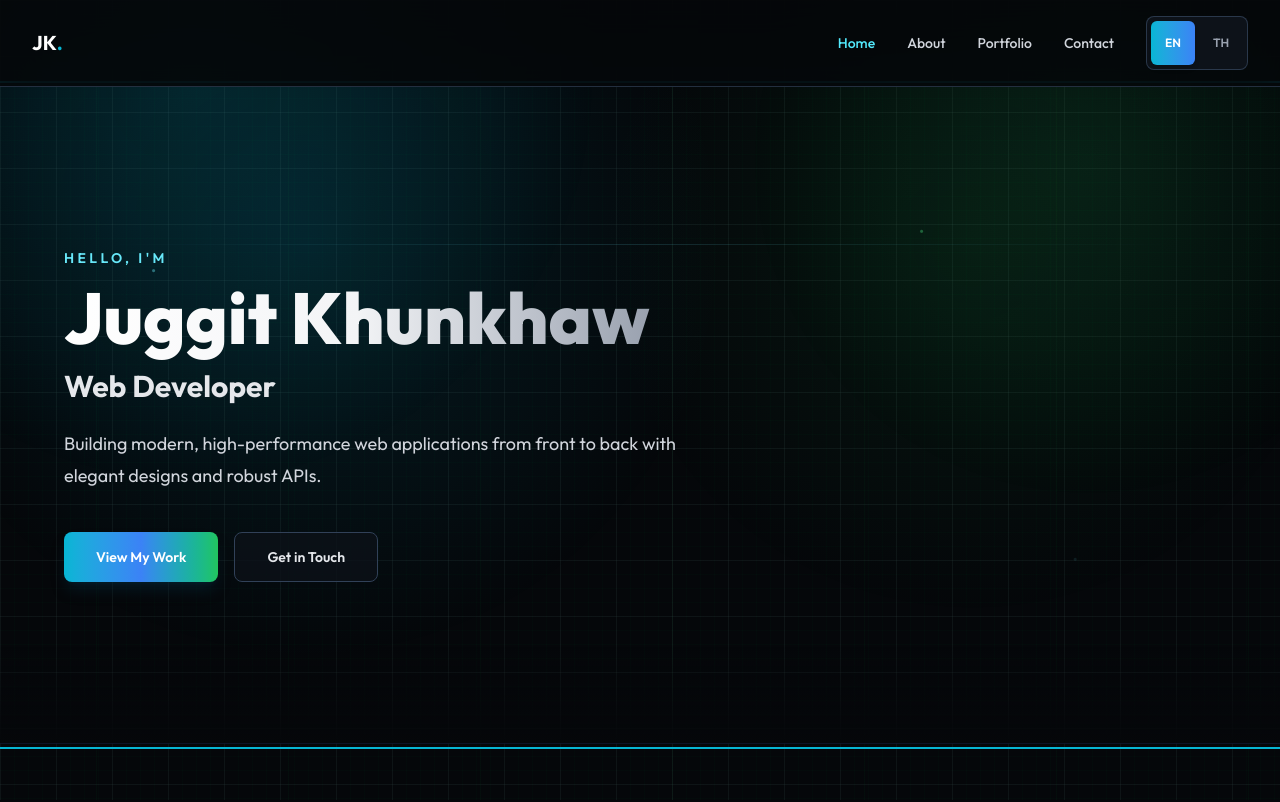
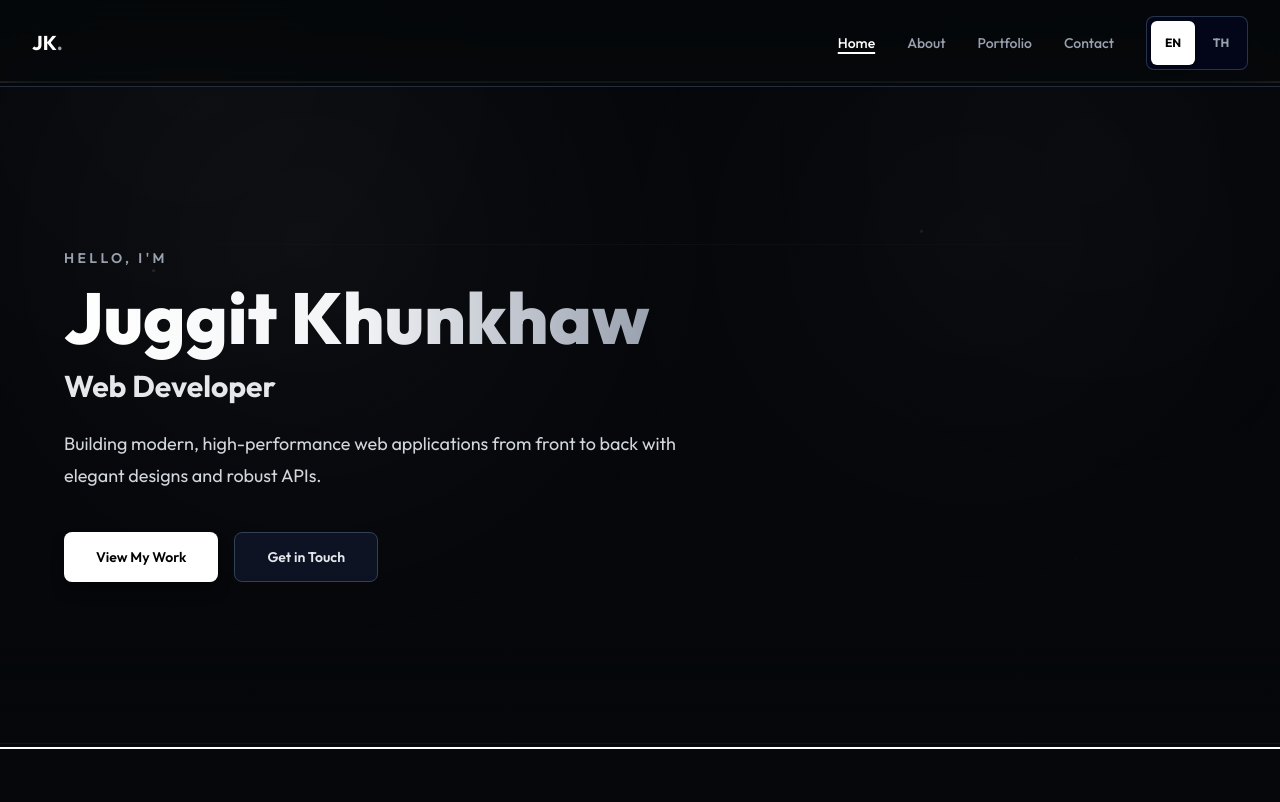
Before and after one commit to Markk2004/Portfolio, a Next.js app: page / in a window 1280 px wide. Shown: the top 802 px of the page. Built offline with nearby package versions, Linux system fonts and the light colour scheme.

Commit message:
feat: change dark theme to monochrome (black/gray/white) style, removing cyan/green glow

```diff
--- a/app/globals.css
+++ b/app/globals.css
@@ -3,12 +3,12 @@
 :root {
   --background: #05070A;
   --foreground: #F8FAFC;
-  --surface: #0D1219;
-  --surface-muted: #090D13;
-  --border-subtle: rgba(148, 163, 184, 0.28);
-  --accent-cyan: #06B6D4;
-  --accent-blue: #3B82F6;
-  --accent-green: #22C55E;
+  --surface: #0E131F;
+  --surface-muted: #090D16;
+  --border-subtle: rgba(255, 255, 255, 0.08);
+  --accent-cyan: #FFFFFF;
+  --accent-blue: #94A3B8;
+  --accent-green: #475569;
 }
 
 @theme inline {
@@ -47,13 +47,11 @@ body {
   inset: 0;
   z-index: -2;
   pointer-events: none;
-  opacity: 0.46;
-  background-image:
-    linear-gradient(rgba(148, 163, 184, 0.14) 1px, transparent 1px),
-    linear-gradient(90deg, rgba(148, 163, 184, 0.14) 1px, transparent 1px),
-    linear-gradient(rgba(34, 197, 94, 0.055) 1px, transparent 1px),
-    linear-gradient(90deg, rgba(34, 197, 94, 0.055) 1px, transparent 1px);
-  background-size: 56px 56px, 56px 56px, 14px 14px, 14px 14px;
+  opacity: 0.15;
+  background-image: linear-gradient(rgba(255, 255, 255, 0.05) 1px, transparent 1px), linear-gradient(90deg, rgba(255, 255, 255, 0.05) 1px, transparent 1px);
+  background-size: 42px 42px;
+  -webkit-mask-image: linear-gradient(to bottom, black, transparent 85%);
+  mask-image: linear-gradient(to bottom, black, transparent 85%);
 }
 
 .site-background::after {
@@ -62,11 +60,7 @@ body {
   inset: 0;
   z-index: -3;
   pointer-events: none;
-  background-image:
-    radial-gradient(circle at 15% 10%, rgba(6, 182, 212, 0.14), transparent 32%),
-    radial-gradient(circle at 85% 20%, rgba(34, 197, 94, 0.1), transparent 28%),
-    repeating-linear-gradient(90deg, transparent 0 96px, rgba(34, 197, 94, 0.045) 96px 97px, transparent 97px 192px);
-  opacity: 0.9;
+  background: radial-gradient(circle at 15% 10%, rgba(255, 255, 255, 0.02), transparent 32%), radial-gradient(circle at 85% 20%, rgba(255, 255, 255, 0.015), transparent 28%);
 }
 
 .glass-card {
@@ -93,22 +87,21 @@ body {
 
 .circuit-pattern {
   pointer-events: none;
-  opacity: 0.72;
+  opacity: 0.35;
   background-image:
-    radial-gradient(circle at 12% 28%, rgba(103, 232, 249, 0.8) 0 1px, transparent 2px),
-    radial-gradient(circle at 72% 22%, rgba(74, 222, 128, 0.68) 0 1px, transparent 2px),
-    radial-gradient(circle at 84% 72%, rgba(103, 232, 249, 0.6) 0 1px, transparent 2px),
-    linear-gradient(90deg, transparent 0 14%, rgba(103, 232, 249, 0.12) 14% 14.15%, transparent 14.15% 100%),
-    linear-gradient(0deg, transparent 0 68%, rgba(74, 222, 128, 0.1) 68% 68.15%, transparent 68.15% 100%);
+    radial-gradient(circle at 12% 28%, rgba(255, 255, 255, 0.4) 0 1px, transparent 2px),
+    radial-gradient(circle at 72% 22%, rgba(255, 255, 255, 0.3) 0 1px, transparent 2px),
+    radial-gradient(circle at 84% 72%, rgba(255, 255, 255, 0.2) 0 1px, transparent 2px),
+    linear-gradient(90deg, transparent 0 14%, rgba(255, 255, 255, 0.05) 14% 14.15%, transparent 14.15% 100%),
+    linear-gradient(0deg, transparent 0 68%, rgba(255, 255, 255, 0.03) 68% 68.15%, transparent 68.15% 100%);
   background-size: auto, auto, auto, 180px 100%, 100% 160px;
   mask-image: linear-gradient(to bottom, black, transparent 92%);
 }
 
 .hero-scanline {
   pointer-events: none;
-  opacity: 0.4;
-  background: linear-gradient(90deg, transparent, rgba(103, 232, 249, 0.36), transparent);
-  box-shadow: 0 0 24px rgba(6, 182, 212, 0.28);
+  opacity: 0.15;
+  background: linear-gradient(90deg, transparent, rgba(255, 255, 255, 0.2), transparent);
 }
 
 .reveal {
@@ -140,13 +133,13 @@ body {
   width: 6px;
   height: 6px;
   border-radius: 999px;
-  background: var(--accent-cyan);
+  background: #FFFFFF;
 }
 
 .custom-cursor-ring {
   width: 30px;
   height: 30px;
-  border: 1px solid rgba(6, 182, 212, 0.7);
+  border: 1px solid rgba(255, 255, 255, 0.4);
   border-radius: 999px;
   transition: width 180ms ease, height 180ms ease, border-color 180ms ease;
 }
@@ -154,7 +147,7 @@ body {
 .custom-cursor-ring.is-hovering {
   width: 44px;
   height: 44px;
-  border-color: rgba(59, 130, 246, 0.9);
+  border-color: rgba(255, 255, 255, 0.8);
 }
 
 .id-card-fallback-wrap {
--- a/components/CertificatesEmptyState.js
+++ b/components/CertificatesEmptyState.js
@@ -1,7 +1,7 @@
 export default function CertificatesEmptyState({ content }) {
   return (
     <div className="glass-card mx-auto max-w-3xl rounded-lg border-dashed p-10 text-center md:p-12">
-      <div className="mx-auto mb-5 grid h-14 w-14 place-items-center rounded-lg bg-cyan-400/10 text-cyan-300" aria-hidden="true">
+      <div className="mx-auto mb-5 grid h-14 w-14 place-items-center rounded-lg bg-slate-800/50 text-white border border-slate-700" aria-hidden="true">
         <svg className="h-7 w-7" fill="none" viewBox="0 0 24 24" stroke="currentColor" strokeWidth="1.8">
           <path strokeLinecap="round" strokeLinejoin="round" d="M9 12.75 11.25 15 15 9.75M7.5 3.75h9A2.25 2.25 0 0 1 18.75 6v12A2.25 2.25 0 0 1 16.5 20.25h-9A2.25 2.25 0 0 1 5.25 18V6A2.25 2.25 0 0 1 7.5 3.75Z" />
         </svg>
--- a/components/ContactForm.js
+++ b/components/ContactForm.js
@@ -70,16 +70,16 @@ export default function ContactForm({ locale, content }) {
       ].map(([name, label, type]) => (
         <div key={name}>
           <label htmlFor={`contact-${name}`} className="mb-2 block text-sm font-semibold text-slate-300">{label}</label>
-          <input id={`contact-${name}`} name={name} type={type} value={formData[name]} onChange={handleChange} disabled={isSubmitting} aria-invalid={Boolean(errors[name])} aria-describedby={errors[name] ? `${name}-error` : undefined} className="min-h-11 w-full rounded-lg border border-slate-700 bg-slate-950/60 px-4 py-3 text-white outline-none transition focus:border-cyan-400 disabled:cursor-not-allowed disabled:opacity-50" />
+          <input id={`contact-${name}`} name={name} type={type} value={formData[name]} onChange={handleChange} disabled={isSubmitting} aria-invalid={Boolean(errors[name])} aria-describedby={errors[name] ? `${name}-error` : undefined} className="min-h-11 w-full rounded-lg border border-slate-700 bg-slate-950/60 px-4 py-3 text-white outline-none transition focus:border-white disabled:cursor-not-allowed disabled:opacity-50" />
           {errors[name] && <p id={`${name}-error`} role="alert" className="mt-2 text-sm text-red-300">{errors[name]}</p>}
         </div>
       ))}
       <div>
         <label htmlFor="contact-message" className="mb-2 block text-sm font-semibold text-slate-300">{formContent.message}</label>
-        <textarea id="contact-message" name="message" rows="5" value={formData.message} onChange={handleChange} disabled={isSubmitting} aria-invalid={Boolean(errors.message)} aria-describedby={errors.message ? 'message-error' : undefined} className="w-full resize-y rounded-lg border border-slate-700 bg-slate-950/60 px-4 py-3 text-white outline-none transition focus:border-cyan-400 disabled:cursor-not-allowed disabled:opacity-50" />
+        <textarea id="contact-message" name="message" rows="5" value={formData.message} onChange={handleChange} disabled={isSubmitting} aria-invalid={Boolean(errors.message)} aria-describedby={errors.message ? 'message-error' : undefined} className="w-full resize-y rounded-lg border border-slate-700 bg-slate-950/60 px-4 py-3 text-white outline-none transition focus:border-white disabled:cursor-not-allowed disabled:opacity-50" />
         {errors.message && <p id="message-error" role="alert" className="mt-2 text-sm text-red-300">{errors.message}</p>}
       </div>
-      <button type="submit" disabled={isSubmitting} className="min-h-11 w-full rounded-lg bg-gradient-to-r from-cyan-500 to-blue-600 px-6 py-3 font-bold text-white transition duration-200 hover:brightness-110 active:scale-[0.99] disabled:cursor-not-allowed disabled:opacity-50">
+      <button type="submit" disabled={isSubmitting} className="min-h-11 w-full rounded-lg bg-white px-6 py-3 font-bold text-black transition duration-200 hover:bg-gray-200 active:scale-[0.99] disabled:cursor-not-allowed disabled:opacity-50">
         {isSubmitting ? formContent.sending : formContent.submit}
       </button>
     </form>
--- a/components/Header.js
+++ b/components/Header.js
@@ -28,8 +28,8 @@ export default function Header({ locale, content, onLocaleChange }) {
   return (
     <header className="sticky top-0 z-40 w-full border-b border-slate-700/70 bg-[#05070A]/88 backdrop-blur-xl">
       <div className="mx-auto flex max-w-7xl items-center justify-between p-4 md:px-8">
-        <a href="#hero" className="inline-flex min-h-11 items-center text-xl font-bold text-white transition-colors hover:text-[#06B6D4]">
-          JK<span className="text-[#06B6D4]">.</span>
+        <a href="#hero" className="inline-flex min-h-11 items-center text-xl font-bold text-white transition-colors hover:text-white">
+          JK<span className="text-gray-400">.</span>
         </a>
 
         <nav className="hidden md:flex items-center space-x-8">
@@ -38,7 +38,7 @@ export default function Header({ locale, content, onLocaleChange }) {
               key={item.href}
               href={item.href}
               aria-current={activeSection === item.id ? 'page' : undefined}
-              className={`inline-flex min-h-11 items-center text-sm font-medium transition-colors ${activeSection === item.id ? 'text-cyan-300' : 'text-gray-300 hover:text-white'}`}
+              className={`inline-flex min-h-11 items-center text-sm font-medium transition-colors ${activeSection === item.id ? 'text-white font-bold underline decoration-2 underline-offset-4' : 'text-gray-400 hover:text-white'}`}
             >
               {item.label}
             </a>
@@ -84,7 +84,7 @@ export default function Header({ locale, content, onLocaleChange }) {
               href={item.href}
               onClick={() => setMobileMenuOpen(false)}
               aria-current={activeSection === item.id ? 'page' : undefined}
-              className={`flex min-h-11 items-center rounded-lg px-3 text-base font-semibold transition-all ${activeSection === item.id ? 'bg-[#111827] text-cyan-300' : 'text-gray-300 hover:bg-[#111827] hover:text-white'}`}
+              className={`flex min-h-11 items-center rounded-lg px-3 text-base font-semibold transition-all ${activeSection === item.id ? 'bg-slate-900 text-white font-bold' : 'text-gray-400 hover:bg-slate-900 hover:text-white'}`}
             >
               {item.label}
             </a>
--- a/components/Hero.js
+++ b/components/Hero.js
@@ -4,15 +4,15 @@ import { roles } from '@/lib/roles';
 export default function Hero({ content }) {
   return (
     <section id="hero" className="relative flex min-h-[82dvh] items-center overflow-hidden px-4 py-16 md:px-8 md:py-20">
-      <div className="absolute inset-0 bg-[radial-gradient(circle_at_24%_24%,#06B6D420,transparent_38%)]" aria-hidden="true" />
-      <div className="absolute inset-0 bg-[radial-gradient(circle_at_76%_24%,#22C55E16,transparent_34%)]" aria-hidden="true" />
+      <div className="absolute inset-0 bg-[radial-gradient(circle_at_24%_24%,rgba(255,255,255,0.03),transparent_38%)]" aria-hidden="true" />
+      <div className="absolute inset-0 bg-[radial-gradient(circle_at_76%_24%,rgba(255,255,255,0.02),transparent_34%)]" aria-hidden="true" />
       <div className="circuit-pattern absolute inset-0" aria-hidden="true" />
       <div className="hero-scanline absolute left-[8%] right-[8%] top-[24%] h-px" aria-hidden="true" />
       <div className="absolute inset-x-0 bottom-0 h-24 bg-gradient-to-t from-[#05070A] to-transparent" aria-hidden="true" />
 
       <div className="relative z-10 mx-auto w-full max-w-6xl">
         <div className="max-w-3xl text-left">
-        <p className="mb-4 text-sm font-semibold uppercase tracking-[0.24em] text-[#67E8F9]">
+        <p className="mb-4 text-sm font-semibold uppercase tracking-[0.24em] text-gray-400">
           {content.hero.greeting}
         </p>
         <h1 className="mb-4 text-5xl font-extrabold leading-[0.95] text-white md:text-7xl">
@@ -30,13 +30,13 @@ export default function Hero({ content }) {
         <div className="flex flex-col gap-4 sm:flex-row">
           <a
             href="#portfolio"
-            className="inline-flex min-h-11 w-full items-center justify-center rounded-lg bg-gradient-to-r from-[#06B6D4] via-[#3B82F6] to-[#22C55E] px-8 py-3.5 text-center text-sm font-semibold text-white shadow-lg shadow-cyan-950/40 transition duration-200 hover:brightness-110 active:scale-[0.98] sm:w-auto"
+            className="inline-flex min-h-11 w-full items-center justify-center rounded-lg bg-white px-8 py-3.5 text-center text-sm font-semibold text-black shadow-lg shadow-black/40 transition duration-200 hover:bg-gray-200 active:scale-[0.98] sm:w-auto"
           >
             {content.hero.ctaProjects}
           </a>
           <a
             href="#contact"
-            className="inline-flex min-h-11 w-full items-center justify-center rounded-lg border border-slate-700 bg-[#0D1219]/75 px-8 py-3.5 text-center text-sm font-semibold text-gray-200 transition duration-200 hover:border-cyan-300/60 hover:bg-[#111827] hover:text-white active:scale-[0.98] sm:w-auto"
+            className="inline-flex min-h-11 w-full items-center justify-center rounded-lg border border-slate-700 bg-slate-900/75 px-8 py-3.5 text-center text-sm font-semibold text-gray-200 transition duration-200 hover:border-white hover:bg-[#111827] hover:text-white active:scale-[0.98] sm:w-auto"
           >
             {content.hero.ctaContact}
           </a>
--- a/components/LanguageSwitcher.js
+++ b/components/LanguageSwitcher.js
@@ -3,16 +3,16 @@
 export default function LanguageSwitcher({ locale, onChange }) {
   return (
     <div
-      className="flex items-center space-x-1 rounded-lg border border-slate-700/80 bg-[#0D1219] p-1"
+      className="flex items-center space-x-1 rounded-lg border border-slate-700/80 bg-slate-950 p-1"
       role="group"
       aria-label="Language Selector"
     >
       <button
         type="button"
         onClick={() => onChange('en')}
-        className={`min-h-11 min-w-11 rounded-md px-3 text-xs font-semibold transition-all duration-200 ${
+        className={`min-h-11 min-w-11 rounded-md px-3 text-xs font-bold transition-all duration-200 ${
           locale === 'en'
-            ? 'bg-gradient-to-r from-[#06B6D4] to-[#3B82F6] text-white shadow-md'
+            ? 'bg-white text-black shadow-md'
             : 'text-gray-400 hover:text-white'
         }`}
         aria-current={locale === 'en' ? 'true' : 'false'}
@@ -22,9 +22,9 @@ export default function LanguageSwitcher({ locale, onChange }) {
       <button
         type="button"
         onClick={() => onChange('th')}
-        className={`min-h-11 min-w-11 rounded-md px-3 text-xs font-semibold transition-all duration-200 ${
+        className={`min-h-11 min-w-11 rounded-md px-3 text-xs font-bold transition-all duration-200 ${
           locale === 'th'
-            ? 'bg-gradient-to-r from-[#06B6D4] to-[#3B82F6] text-white shadow-md'
+            ? 'bg-white text-black shadow-md'
             : 'text-gray-400 hover:text-white'
         }`}
         aria-current={locale === 'th' ? 'true' : 'false'}
--- a/components/PortfolioTabs.js
+++ b/components/PortfolioTabs.js
@@ -52,7 +52,7 @@ export default function PortfolioTabs({ projects, skills, content }) {
                 if (event.key === 'Home') { event.preventDefault(); selectTab(tabs[0]); tabRefs.current[tabs[0]]?.focus(); }
                 if (event.key === 'End') { event.preventDefault(); selectTab(tabs[tabs.length - 1]); tabRefs.current[tabs[tabs.length - 1]]?.focus(); }
               }}
-              className={`min-h-11 rounded-lg px-4 text-sm font-semibold transition duration-200 ${activeTab === tab ? 'bg-cyan-400/15 text-cyan-100 shadow-[inset_0_0_0_1px_rgba(103,232,249,0.28)]' : 'text-slate-400 hover:bg-slate-900 hover:text-white'}`}
+              className={`min-h-11 rounded-lg px-4 text-sm font-semibold transition duration-200 ${activeTab === tab ? 'bg-white/10 text-white shadow-[inset_0_0_0_1px_rgba(255,255,255,0.2)]' : 'text-slate-400 hover:bg-slate-900 hover:text-white'}`}
             >
               {labels[tab]}
             </button>
--- a/components/ProjectCard.js
+++ b/components/ProjectCard.js
@@ -8,7 +8,7 @@ export default function ProjectCard({ project, content }) {
   const [imgSrc, setImgSrc] = useState(project.image || `/images/projects/${project.slug}.png`);
 
   return (
-    <article className="glass-card flex h-full flex-col overflow-hidden rounded-lg transition duration-200 hover:-translate-y-1 hover:border-cyan-300/40">
+    <article className="glass-card flex h-full flex-col overflow-hidden rounded-lg transition duration-200 hover:-translate-y-1 hover:border-white/40">
       <div className="relative aspect-video w-full overflow-hidden border-b border-slate-800 bg-[#05070A]">
         <Image
           src={imgSrc}
@@ -33,7 +33,7 @@ export default function ProjectCard({ project, content }) {
               return (
                 <span
                   key={tech}
-                  className="inline-flex items-center gap-1.5 rounded-md border border-slate-800 bg-[#05070A] px-2.5 py-1 text-[10px] font-medium text-[#67E8F9]"
+                  className="inline-flex items-center gap-1.5 rounded-md border border-slate-800 bg-[#05070A] px-2.5 py-1 text-[10px] font-medium text-gray-300"
                 >
                   {iconUrl && (
                     <Image
@@ -71,7 +71,7 @@ export default function ProjectCard({ project, content }) {
                 href={project.demoUrl}
                 target="_blank"
                 rel="noreferrer"
-              className="inline-flex min-h-11 items-center rounded-lg px-1 text-sm font-semibold text-[#67E8F9] transition-colors hover:text-white"
+                className="inline-flex min-h-11 items-center rounded-lg px-1 text-sm font-semibold text-white transition-colors hover:underline"
                 aria-label={`${content.ui.common.liveDemo} for ${project.title}`}
               >
                 <svg className="h-4 w-4 mr-2" fill="none" viewBox="0 0 24 24" stroke="currentColor" strokeWidth="2">
--- a/components/SkillBadge.js
+++ b/components/SkillBadge.js
@@ -10,10 +10,10 @@ export default function SkillBadge({ skill }) {
   const [imgError, setImgError] = useState(!iconUrl);
 
   return (
-    <div className="glass-card flex min-h-20 items-center space-x-3 rounded-lg px-5 py-4 transition duration-200 hover:-translate-y-1 hover:border-[#06B6D4]/50">
+    <div className="glass-card flex min-h-20 items-center space-x-3 rounded-lg px-5 py-4 transition duration-200 hover:-translate-y-1 hover:border-white/40">
       <div className="flex h-10 w-10 shrink-0 select-none items-center justify-center rounded-lg bg-[#05070A]">
         {imgError ? (
-          <span className="text-xs font-bold text-[#06B6D4]">
+          <span className="text-xs font-bold text-gray-300">
             {skill.name.substring(0, 2).toUpperCase()}
           </span>
         ) : (
--- a/components/WelcomeIntro.js
+++ b/components/WelcomeIntro.js
@@ -37,7 +37,7 @@ export default function WelcomeIntro({ onComplete }) {
       className={`welcome-intro fixed inset-0 z-50 flex flex-col items-center justify-center bg-[#05070A] text-white transition-all duration-500 ease-out ${exiting ? 'opacity-0 translate-y-[-8px]' : 'opacity-100'}`}
     >
       <div className="text-center px-4">
-        <h1 className="text-xs md:text-sm font-semibold tracking-[0.3em] text-[#06B6D4] uppercase mb-3">
+        <h1 className="text-xs md:text-sm font-semibold tracking-[0.3em] text-gray-400 uppercase mb-3">
           WELCOME TO MY PORTFOLIO
         </h1>
         <h2 className="text-3xl md:text-5xl font-bold tracking-tight text-white">
@@ -46,7 +46,7 @@ export default function WelcomeIntro({ onComplete }) {
         {/* Progress bar */}
         <div className="w-32 h-[3px] bg-gray-800 mx-auto mt-6 rounded-full overflow-hidden">
           <div
-            className="h-full bg-gradient-to-r from-[#06B6D4] to-[#3B82F6] origin-left"
+            className="h-full bg-white origin-left"
             style={{
               animation: 'progress-bar 1.2s linear forwards'
             }}
```
Also changed, not shown: components/Contact.js (+4 -4 lines).
